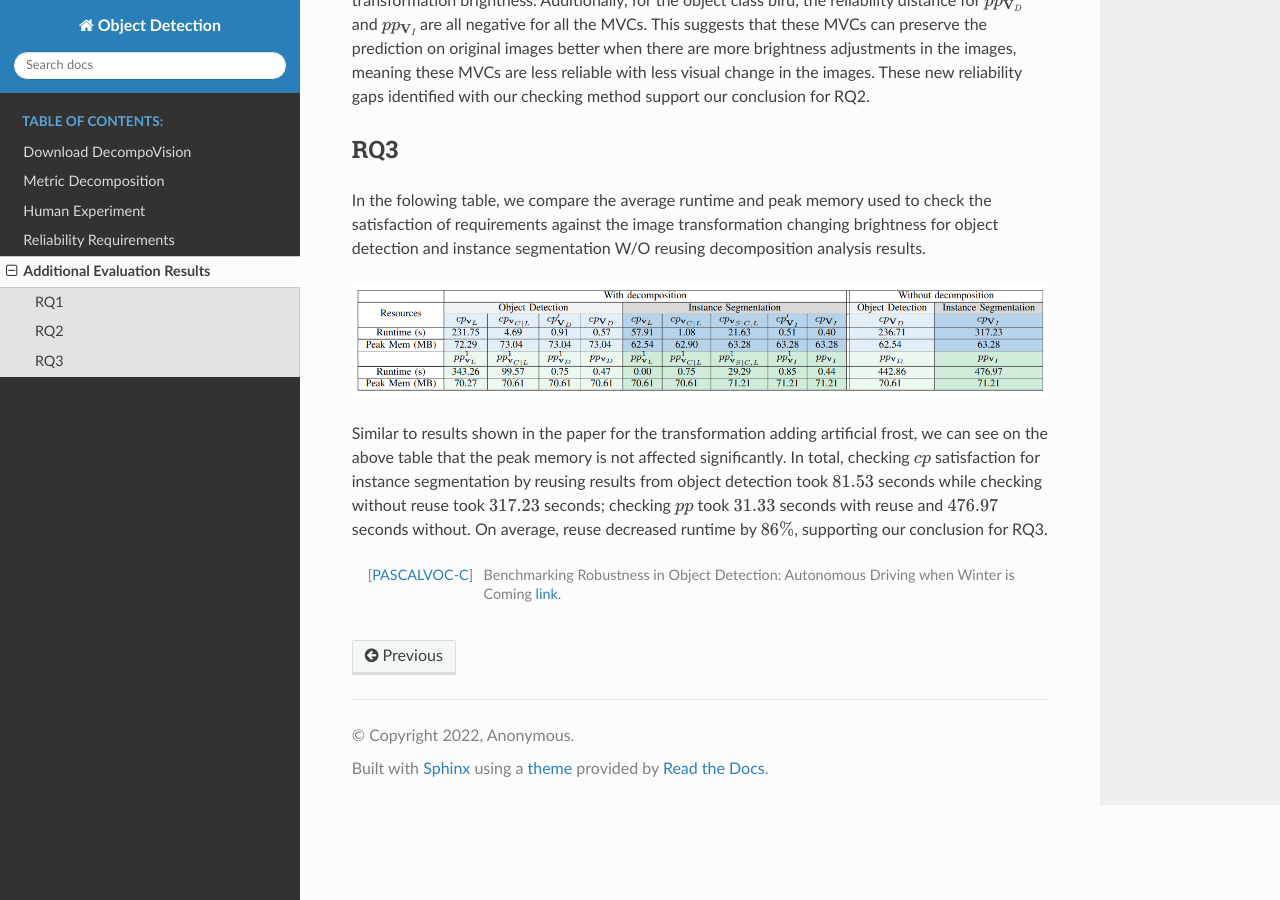
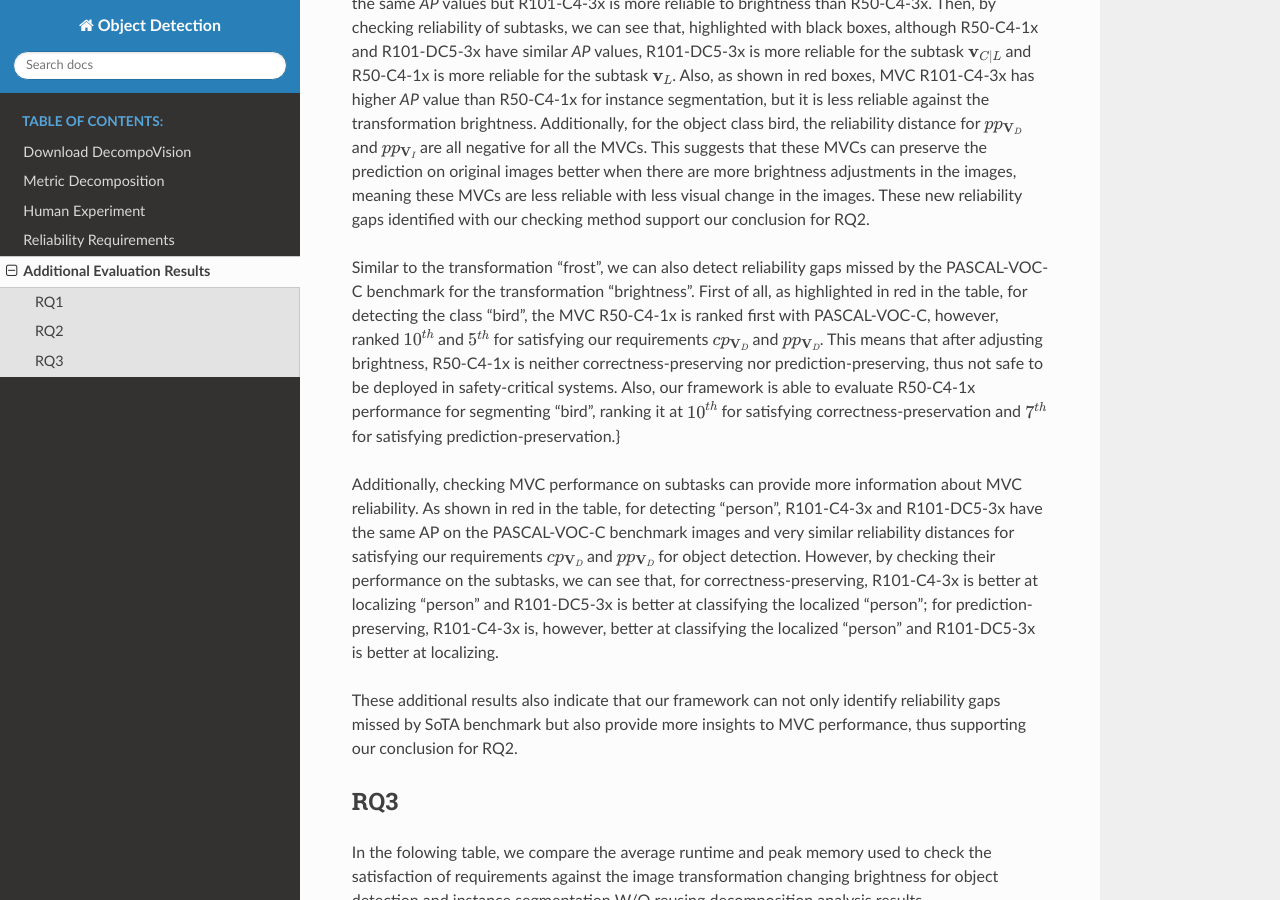
Before and after one commit to carolineeeeeee/DecompoVision, a Sphinx documentation site: the page built from doc/source/evaluation.rst, in a window 1280 px wide and 900 px high, scrolled down 1367 px. Built offline with Sphinx 7.4.7 and the Read the Docs theme 2.0.0, drawn with Linux system fonts in a browser that asks for light colours.

Commit message:
update sup RQ2

```diff
--- a/doc/source/evaluation.rst
+++ b/doc/source/evaluation.rst
@@ -23,6 +23,12 @@ In the following table, we have for the transformation changing brightness, the
 
 With the results highlighted in blue boxes, we can see that MVCs R50-C4-3x and R101-C4-3x have the same *AP* values but R101-C4-3x is more reliable to brightness than R50-C4-3x. Then, by checking reliability of subtasks, we can see that, highlighted with black boxes, although R50-C4-1x and R101-DC5-3x have similar *AP* values, R101-DC5-3x is more reliable for the subtask :math:`\mathbf{v}_{C|L}` and R50-C4-1x is more reliable for the subtask :math:`\mathbf{v}_L`. Also, as shown in red boxes, MVC R101-C4-3x has higher *AP* value than R50-C4-1x for instance segmentation, but it is less reliable against the transformation brightness. Additionally, for the object class bird, the reliability distance for :math:`pp_{\mathbf{V}_D}` and :math:`pp_{\mathbf{V}_I}` are all negative for all the MVCs. This suggests that these MVCs can preserve the prediction on original images better when there are more brightness adjustments in the images, meaning these MVCs are less reliable with less visual change in the images. These new reliability gaps identified with our checking method support our conclusion for RQ2.
 
+Similar to the transformation "frost", we can also detect reliability gaps missed by the PASCAL-VOC-C benchmark for the transformation "brightness". First of all, as highlighted in red in the table, for detecting the class "bird", the MVC R50-C4-1x is ranked first with PASCAL-VOC-C, however, ranked :math:`10^{th}` and :math:`5^{th}` for satisfying our requirements :math:`cp_{\mathbf{V}_D}` and :math:`pp_{\mathbf{V}_D}`. This means that after adjusting brightness, R50-C4-1x is neither correctness-preserving nor prediction-preserving, thus not safe to be deployed in safety-critical systems. Also, our framework is able to evaluate R50-C4-1x performance for segmenting "bird", ranking it at :math:`10^{th}` for satisfying correctness-preservation and :math:`7^{th}` for satisfying prediction-preservation.}
+
+Additionally, checking MVC performance on subtasks can provide more information about MVC reliability. As shown in red in the table, for detecting "person", R101-C4-3x and R101-DC5-3x have the same AP on the PASCAL-VOC-C benchmark images and very similar reliability distances for satisfying our requirements :math:`cp_{\mathbf{V}_D}` and :math:`pp_{\mathbf{V}_D}` for object detection. However, by checking their performance on the subtasks, we can see that, for correctness-preserving, R101-C4-3x is better at localizing "person" and R101-DC5-3x is better at classifying the localized "person"; for prediction-preserving, R101-C4-3x is, however, better at classifying the localized "person" and R101-DC5-3x is better at localizing.
+
+These additional results also indicate that our framework can not only identify reliability gaps missed by SoTA benchmark but also provide more insights to MVC performance, thus supporting our conclusion for RQ2.
+
 RQ3
 ===
 In the folowing table, we compare the average runtime and peak memory used to check the satisfaction of requirements against the image transformation changing brightness for object detection and instance segmentation W/O reusing decomposition analysis results.
```
Also changed, not shown: doc/source/images/rq2b.png.
